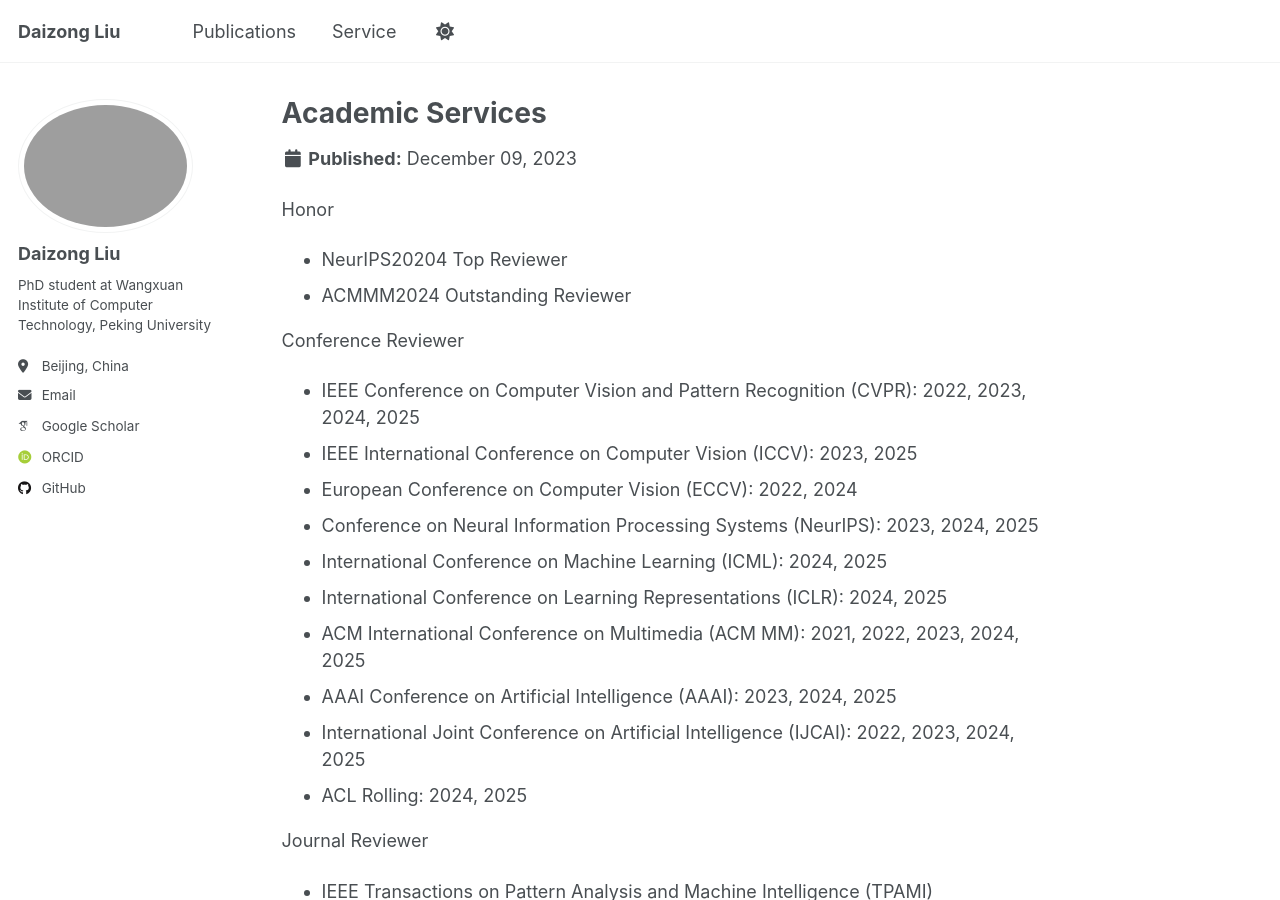
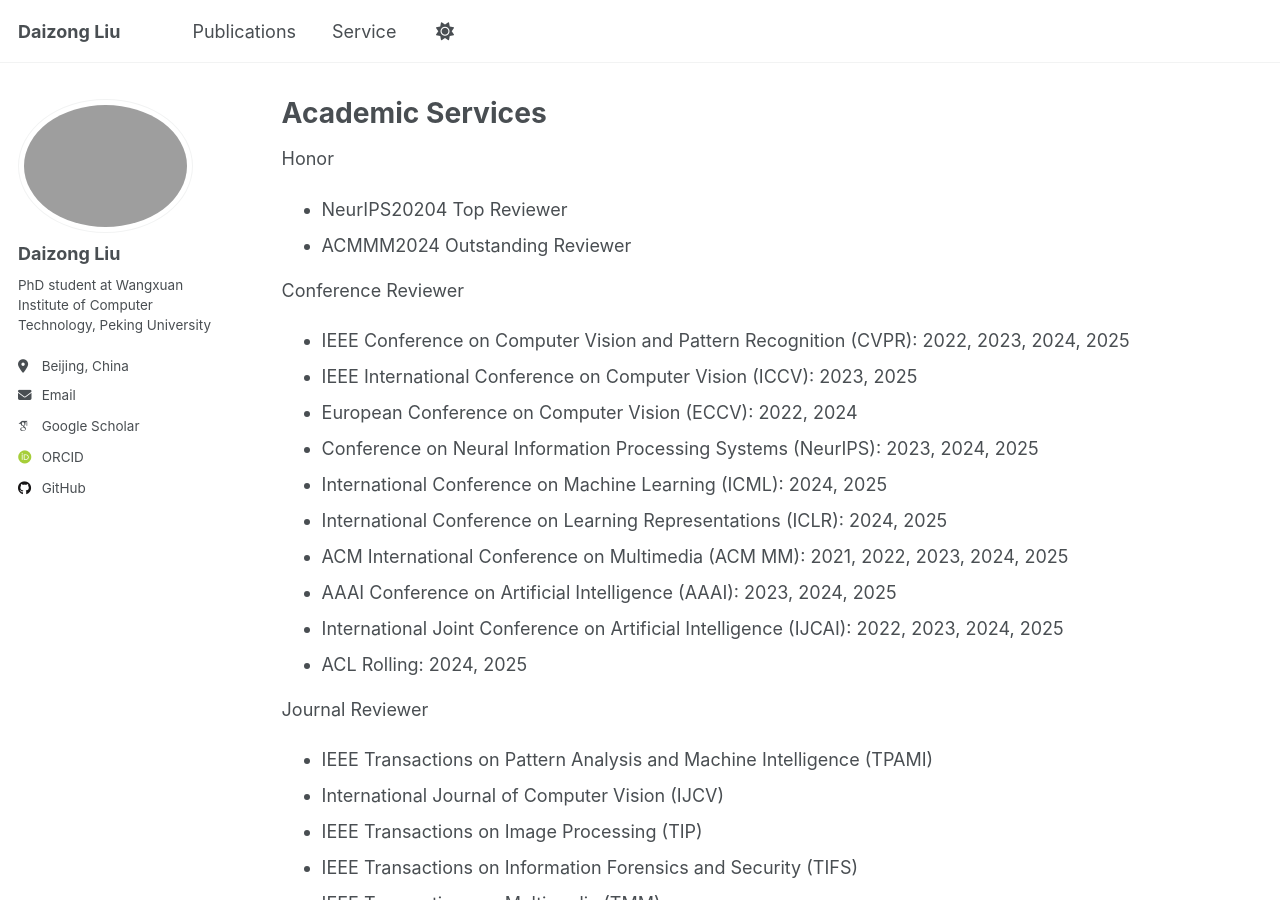
Before and after one commit to liudaizong/liudaizong.github.io, a Jekyll site: the page built from _pages/service.md, in a window 1280 px wide and 900 px high. Built offline with Jekyll 4.4.1, drawn with Linux system fonts in a browser that asks for light colours; some web fonts are replaced.

Commit message:
Update service.md

```diff
--- a/_pages/service.md
+++ b/_pages/service.md
@@ -1,7 +1,7 @@
 ---
 permalink: /service/
 title: "Academic Services "
-modified: 2023-12-09
+layout: archive
 ---
 Honor
 * NeurIPS20204 Top Reviewer
```
